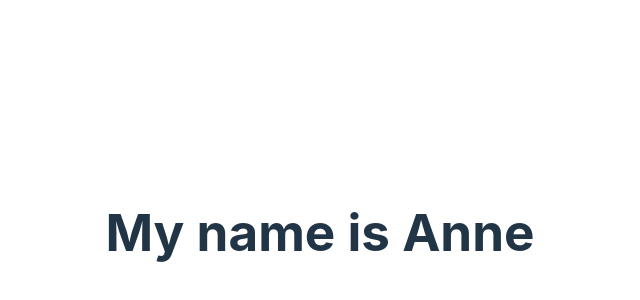
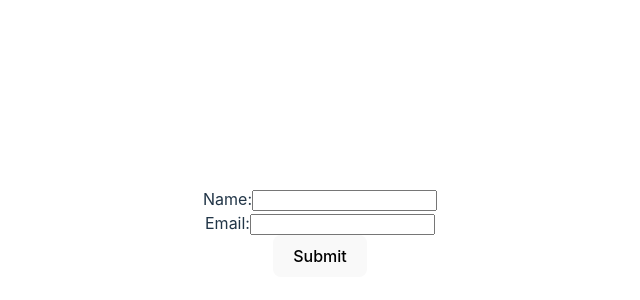
Before and after one commit to dlozilab/WizardZ, a React (Vite) app: page / in a window 1280 px wide. Shown: the part 168-468 px from the top of the page, without its empty margins (320-960 px from the left). Built offline with nearby package versions, Linux system fonts and the light colour scheme.

Commit message:
feat: simple form

```diff
--- a/src/App.jsx
+++ b/src/App.jsx
@@ -1,6 +1,5 @@
 import { useState } from "react";
-import reactLogo from "./assets/react.svg";
-import viteLogo from "/vite.svg";
+import SimpleForm from "./components/form/simpleForm";
 import "./App.css";
 
 function App() {
@@ -23,7 +22,7 @@ console.log("I pulled and now I push.")
 
   return (
     <>
-      <h1>My name is {oranges[0]}</h1>
+      <SimpleForm/>
     </>
   );
 }
--- /dev/null
+++ b/src/components/form/simpleForm.jsx
@@ -0,0 +1,50 @@
+import React, { useState } from 'react';
+
+function SimpleForm() {
+  const [formData, setFormData] = useState({
+    name: '',
+    email: '',
+  });
+
+  const handleChange = (e) => {
+    const { name, value } = e.target;
+    setFormData(prevData => ({
+      ...prevData,
+      [name]: value
+    }));
+  };
+
+  const handleSubmit = (e) => {
+    e.preventDefault();
+    console.log('Form submitted:', formData);
+    // Here you can add code to send the data to a server
+  };
+
+  return (
+    <form onSubmit={handleSubmit}>
+      <div>
+        <label htmlFor="name">Name:</label>
+        <input
+          type="text"
+          id="name"
+          name="name"
+          value={formData.name}
+          onChange={handleChange}
+        />
+      </div>
+      <div>
+        <label htmlFor="email">Email:</label>
+        <input
+          type="email"
+          id="email"
+          name="email"
+          value={formData.email}
+          onChange={handleChange}
+        />
+      </div>
+      <button type="submit">Submit</button>
+    </form>
+  );
+}
+
+export default SimpleForm;
```
Also changed, not shown: src/components/form/nothing.txt (deleted).
